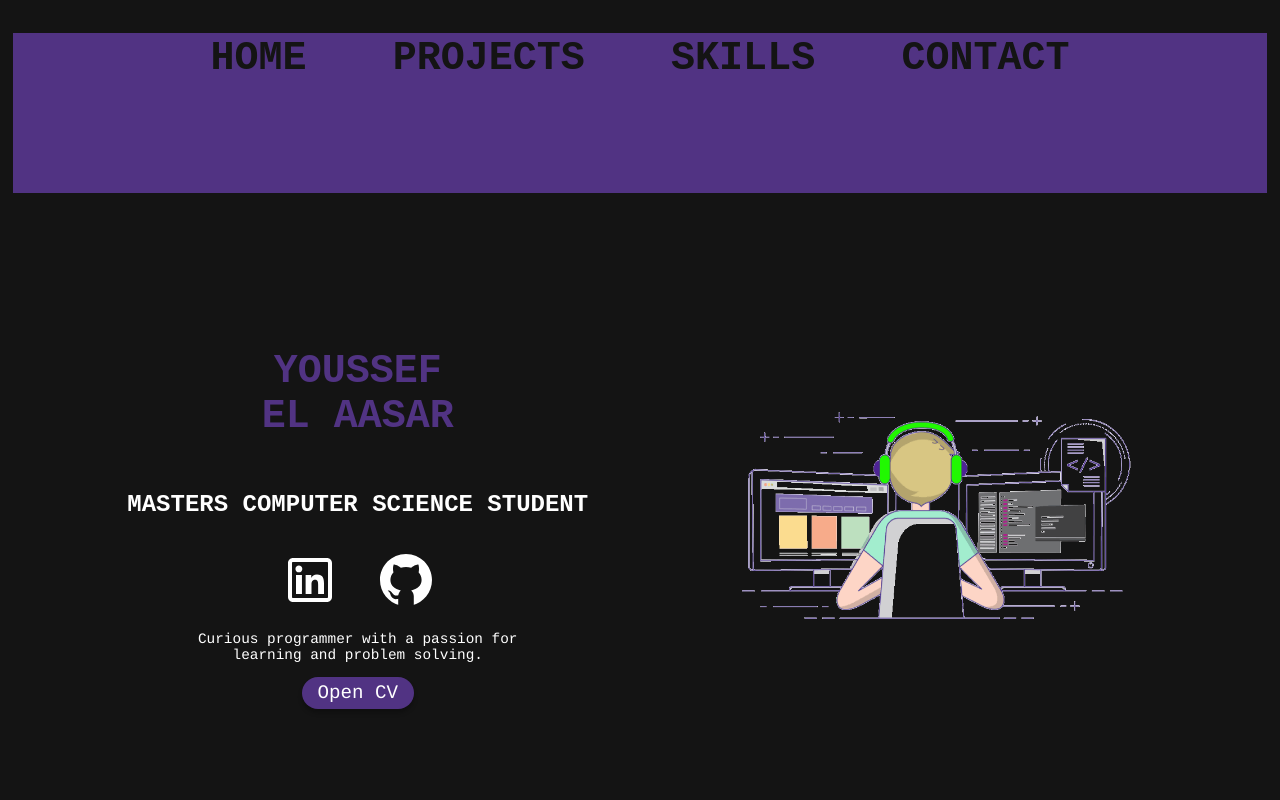
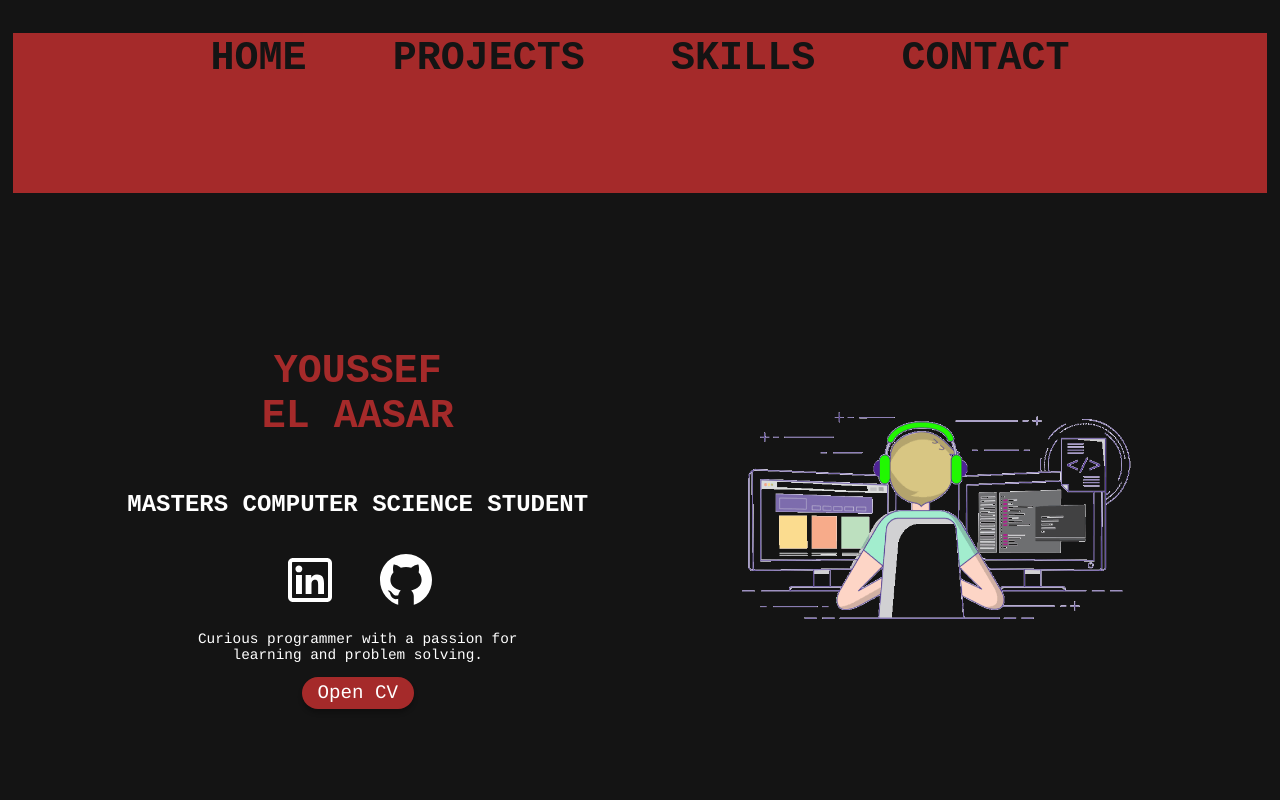
Before and after one commit to theglassofwater/PersonalWebsite, a React (Create React App) app: page / in a window 1280 px wide. Shown: the top 800 px of the page. Built offline with nearby package versions, Linux system fonts and the light colour scheme.

Commit message:
Update secondary color in App.css

```diff
--- a/src/App.css
+++ b/src/App.css
@@ -1,6 +1,6 @@
 :root {
   --background-color: #141414;
-  --secondary-color: #513383;  /* #a52a2a */
+  --secondary-color: #a52a2a;  /* #a52a2a  #513383*/
 }
 
 body {
```
